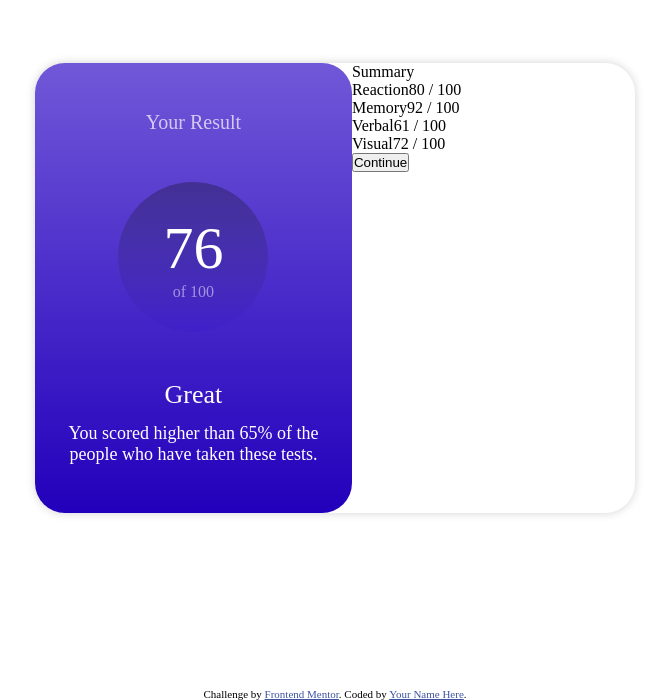
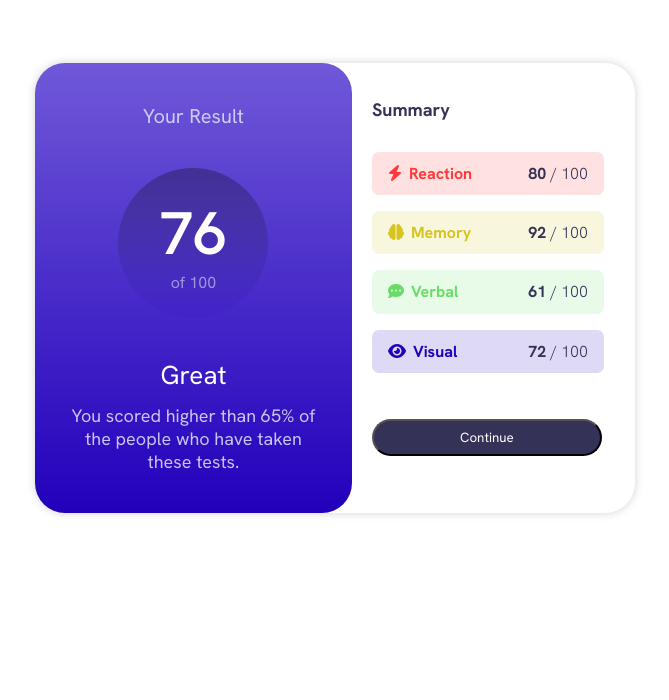
Before and after one commit to camposti95/Result-Summary-Component, a plain HTML site: page results-summary-component-main/index.html in a window 1280 px wide. Shown: the part 112-812 px from the top of the page, without its empty margins (305-974 px from the left). Drawn offline with Linux system fonts and the light colour scheme.

Commit message:
Finished Project

```diff
--- a/results-summary-component-main/index.html
+++ b/results-summary-component-main/index.html
@@ -4,6 +4,9 @@
   <meta charset="UTF-8">
   <meta name="viewport" content="width=device-width, initial-scale=1.0"> <!-- displays site properly based on user's device -->
   <link rel="stylesheet" href="style.css">
+  <link rel="preconnect" href="https://fonts.googleapis.com">
+  <link rel="preconnect" href="https://fonts.gstatic.com" crossorigin>
+  <link href="https://fonts.googleapis.com/css2?family=Hanken+Grotesk:wght@300;400;600;700&display=swap" rel="stylesheet">
   <link rel="icon" type="image/png" sizes="32x32" href="./assets/images/favicon-32x32.png">
 
   <title>Frontend Mentor | Results summary component</title>
@@ -11,7 +14,7 @@
   <!-- Feel free to remove these styles or customise in your own stylesheet 👍 -->
   <style>
     .attribution { font-size: 11px; text-align: center; }
-    .attribution a { color: hsl(228, 45%, 44%); }
+    .attribution a { color: rgb(62, 82, 163); }
   </style>
 </head>
 <body>
@@ -29,26 +32,36 @@
         </div>
       </div>
       <div class="right-side">
-        <p>Summary</p>
+        <div class="stat-container">
+          <p class="summ">Summary</p>
           <div class=" stat reac">
-          <p>Reaction<span>80 / 100</span></p>
+            <p>
+              <span class="main-stat"><i class="fa-solid fa-bolt" style="color: #ff3939;"></i>Reaction</span>
+              <span class="fir-stat"><span class="sec-stat">80 </span><span class="tri-stat">/ 100</span</span>
+            </p>
           </div>
           <div class="stat mem">
-          <p>Memory<span>92 / 100</span></p>
+            <p>
+              <span class="main-stat"><i class="fa-solid fa-brain" style="color: #d6c421;"></i>Memory</span>
+              <span class="fir-stat"><span class="sec-stat">92 </span><span class="tri-stat">/ 100</span</span></p>
           </div>
           <div class="stat ver">
-          <p>Verbal<span>61 / 100</span></p>
+            <p>
+              <span class="main-stat"><i class="fa-solid fa-comment-dots" style="color: #67dd67;"></i>Verbal</span>
+              <span class="fir-stat"><span class="sec-stat">61 </span><span class="tri-stat">/ 100</span</span>
+            </p>
           </div>
           <div class="stat vis">
-          <p>Visual<span>72 / 100</span></p>
+            <p>
+              <span class="main-stat"><i class="fa-solid fa-eye" style="color: #2200bb;"></i>Visual</span>
+              <span class="fir-stat"><span class="sec-stat">72 </span><span class="tri-stat">/ 100</span></span>
+            </p>
           </div>
           <button>Continue</button>
         </div>
       </div>
     </div>
-  <div class="attribution">
-    Challenge by <a href="https://www.frontendmentor.io?ref=challenge" target="_blank">Frontend Mentor</a>.
-    Coded by <a href="#">Your Name Here</a>.
   </div>
+  <script src="https://kit.fontawesome.com/3d3208035f.js" crossorigin="anonymous"></script>
 </body>
 </html>
--- a/results-summary-component-main/style.css
+++ b/results-summary-component-main/style.css
@@ -1,14 +1,14 @@
 *  {
     padding: 0;
     margin: 0;
+    font-family: 'Hanken Grotesk', sans-serif;
 }
 body {
     height: 100vh;
     width: 100vw;
 }
 .container {
-    height: 100%;
-    width: 100%;
+    height: 100vh;
     display: flex;
     justify-content: center;
     align-items: center;
@@ -52,6 +52,7 @@ body {
 }
 .overall-score p:first-of-type {
     font-size: 60px;
+    font-weight: 600;
 }
 .overall-score p:last-of-type {
     opacity: 0.5;
@@ -62,8 +63,83 @@ body {
 .summary-score p:last-of-type {
     padding-top: 0.8rem;
     font-size: 18px;
+    color: rgba(255, 255, 255, 0.75);
 }
 .right-side {
     width: 100%;
     height: 100%;
 }
+.stat-container {
+    height: 95%;
+    gap: 1rem;
+    display: flex;
+    flex-direction: column;
+    justify-content: center;
+    padding-left: 20px;
+}
+.summ {
+    font-weight: bolder;
+    font-size: 18px;
+    margin-bottom: 15px;
+    color: rgb(53, 50, 87);
+}
+.stat {
+    padding: 0.7rem 1rem;
+    width: 200px;
+    border-radius: 7px;
+}
+.stat p {
+    font-weight: 700;
+    display: flex;
+    justify-content: space-between;
+}
+.reac {
+    color: rgb(255, 57, 57);
+    background: rgba(255, 57, 57, 0.15);
+}
+.mem {
+    color: rgb(214, 196, 33);
+    background: rgba(214, 196, 33, 0.15);
+}
+.ver {
+    color: rgb(103, 221, 103);
+    background: rgba(103, 221, 103, 0.15);
+}
+.vis {
+    color: rgb(34, 0, 187);
+    background: rgba(34, 0, 187, 0.15);
+}
+.main-stat i{
+    padding-right: 7px;
+}
+.fir-stat {
+    color: rgb(53, 50, 87);
+}
+.sec-stat {
+    font-weight: 700;
+}
+.tri-stat {
+    font-weight: 300;
+}
+.right-side button {
+    margin-top: 30px;
+    width: 230px;
+    background: rgb(53, 50, 87);
+    color: rgb(255, 255, 255);
+    padding: 0.5rem 0;
+    border-radius: 30px;
+}
+
+@media (max-width: 635px) {
+    .card {
+        flex-direction: column;
+        width: 320px;
+        height: 800px;
+    }
+    .right-side .summ{
+        text-align: center;
+    }
+    .right-side .stat-container{
+        align-items: center;
+    }
+}
```
Lines whose indentation alone changed are shown as unchanged.
